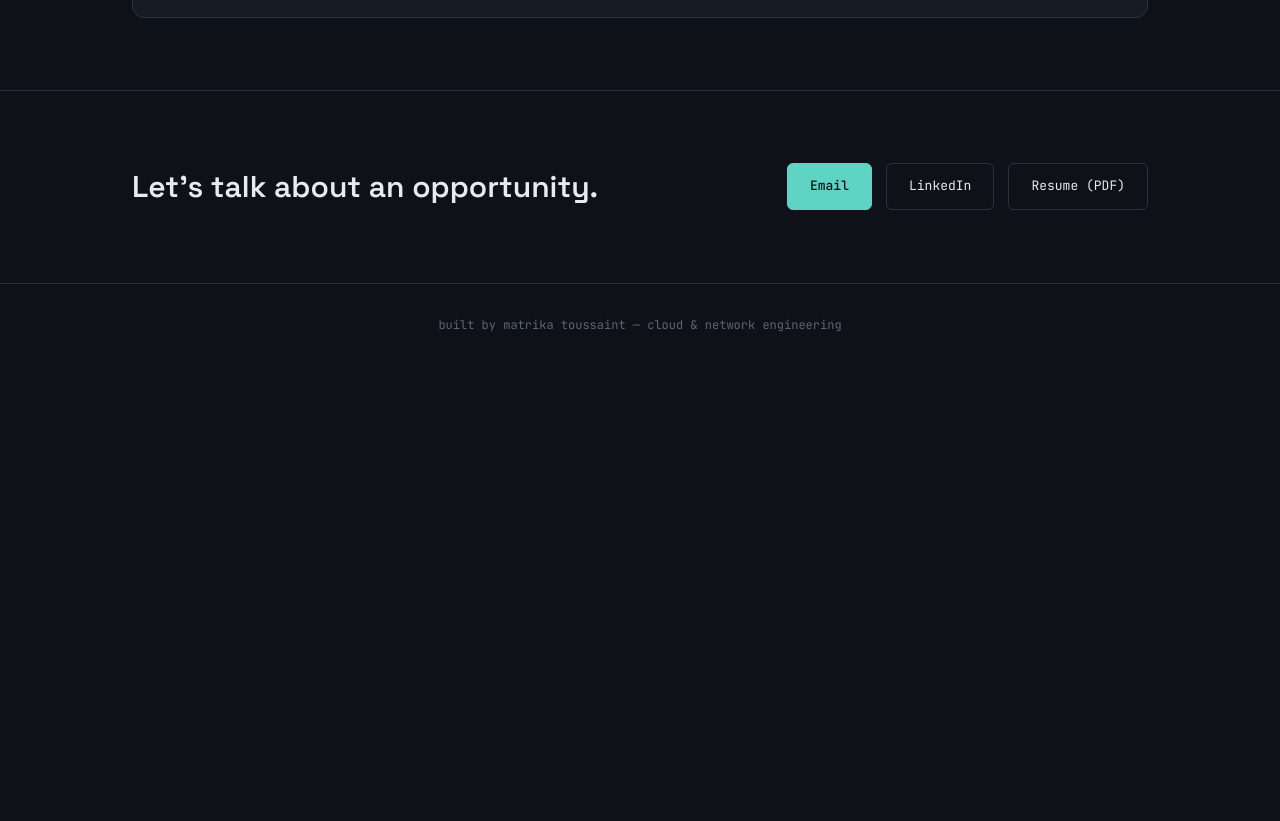
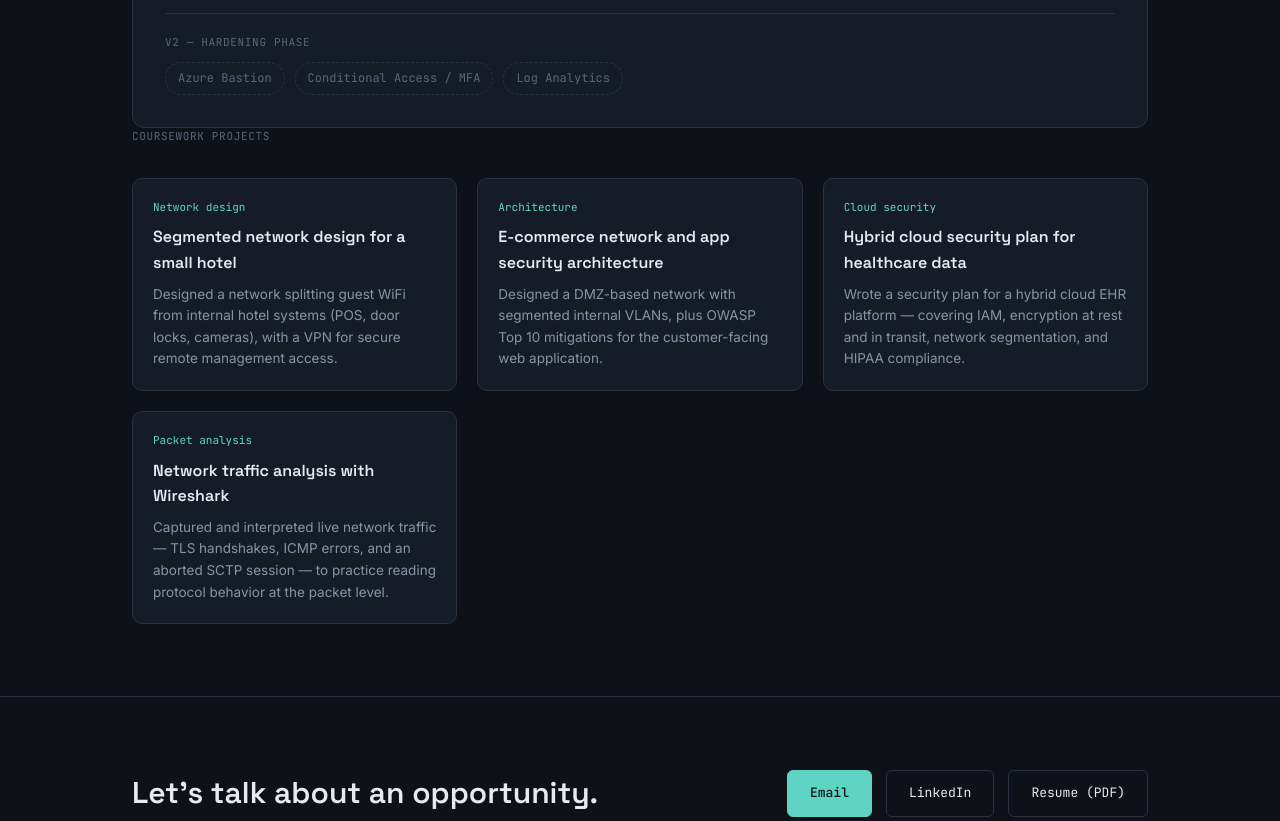
Before and after one commit to matrika-t/matrika-t.github.io, a plain HTML site: page index.html in a window 1280 px wide. Shown: the part 3702-4523 px from the top of the page. Before the commit the page ends 4069 px from the top, so only its background shows below. Drawn offline with Linux system fonts and the light colour scheme.

Commit message:
Add files via upload

```diff
--- a/index.html
+++ b/index.html
@@ -509,6 +509,54 @@
     border-radius: 20px;
   }
 
+  /* Coursework project cards */
+  .coursework-grid{
+    display: grid;
+    grid-template-columns: repeat(auto-fit, minmax(280px, 1fr));
+    gap: 20px;
+    margin-top: 32px;
+  }
+  .coursework-label{
+    font-family: var(--font-mono);
+    font-size: 11px;
+    color: var(--text-dim);
+    text-transform: uppercase;
+    letter-spacing: 0.06em;
+    margin-bottom: 4px;
+  }
+  .cw-card{
+    background: var(--surface);
+    border: 1px solid var(--border);
+    border-radius: 10px;
+    padding: 20px;
+    display: flex;
+    flex-direction: column;
+  }
+  .cw-diagram{
+    background: var(--bg-alt);
+    border: 1px solid var(--border);
+    border-radius: 6px;
+    margin-bottom: 16px;
+    overflow: hidden;
+  }
+  .cw-tag{
+    font-family: var(--font-mono);
+    font-size: 11px;
+    color: var(--accent);
+    margin-bottom: 8px;
+  }
+  .cw-title{
+    font-family: var(--font-display);
+    font-size: 16px;
+    font-weight: 600;
+    margin-bottom: 8px;
+  }
+  .cw-desc{
+    font-size: 13.5px;
+    color: var(--text-muted);
+    line-height: 1.6;
+  }
+
   /* ===== CONTACT ===== */
   .contact-inner{
     display:flex;
@@ -733,6 +781,17 @@
         </div>
       </div>
       <div>
+        <div class="skill-group-title">Network Design &amp; Security</div>
+        <div class="chip-row">
+          <span class="chip">Network Segmentation</span>
+          <span class="chip">DMZ Architecture</span>
+          <span class="chip">VPN Configuration</span>
+          <span class="chip">Firewall / IDS-IPS</span>
+          <span class="chip">Packet Analysis (Wireshark)</span>
+          <span class="chip">OWASP Top 10</span>
+        </div>
+      </div>
+      <div>
         <div class="skill-group-title">Collaboration &amp; Productivity</div>
         <div class="chip-row">
           <span class="chip">Microsoft 365</span>
@@ -745,6 +804,7 @@
           <span class="chip">CIPP Compliance Templates</span>
           <span class="chip">Multi-client MSP Support</span>
           <span class="chip">Help Desk Troubleshooting</span>
+          <span class="chip">Cloud Security Planning (IAM, Encryption, HIPAA)</span>
         </div>
       </div>
     </div>
@@ -785,6 +845,35 @@
         </div>
       </div>
     </div>
+
+    <div class="coursework-label">Coursework projects</div>
+    <div class="coursework-grid">
+
+      <div class="cw-card">
+        <div class="cw-tag">Network design</div>
+        <div class="cw-title">Segmented network design for a small hotel</div>
+        <div class="cw-desc">Designed a network splitting guest WiFi from internal hotel systems (POS, door locks, cameras), with a VPN for secure remote management access.</div>
+      </div>
+
+      <div class="cw-card">
+        <div class="cw-tag">Architecture</div>
+        <div class="cw-title">E-commerce network and app security architecture</div>
+        <div class="cw-desc">Designed a DMZ-based network with segmented internal VLANs, plus OWASP Top 10 mitigations for the customer-facing web application.</div>
+      </div>
+
+      <div class="cw-card">
+        <div class="cw-tag">Cloud security</div>
+        <div class="cw-title">Hybrid cloud security plan for healthcare data</div>
+        <div class="cw-desc">Wrote a security plan for a hybrid cloud EHR platform — covering IAM, encryption at rest and in transit, network segmentation, and HIPAA compliance.</div>
+      </div>
+
+      <div class="cw-card">
+        <div class="cw-tag">Packet analysis</div>
+        <div class="cw-title">Network traffic analysis with Wireshark</div>
+        <div class="cw-desc">Captured and interpreted live network traffic — TLS handshakes, ICMP errors, and an aborted SCTP session — to practice reading protocol behavior at the packet level.</div>
+      </div>
+
+    </div>
   </div>
 </section>
 
```
